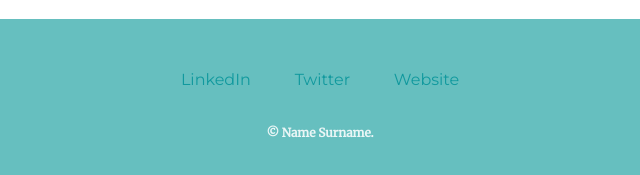
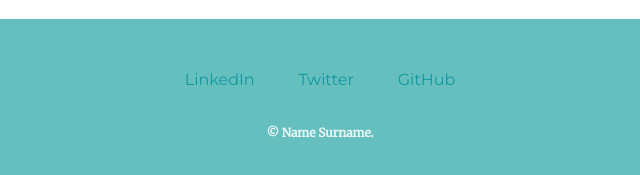
Before and after one commit to AbedengoWijaya/blog-css-simple, a plain HTML site: page index.html in a window 1280 px wide. Shown: the part 2574-2749 px from the top of the page, 320-960 px from the left. Drawn offline with Linux system fonts and the light colour scheme.

Commit message:
mengubah tulisan website menjadi github

```diff
--- a/index.html
+++ b/index.html
@@ -52,7 +52,7 @@
 <div class="bottom-container">
   <a class="footer-link" href="https://www.linkedin.com/">LinkedIn</a>
   <a class="footer-link" href="https://twitter.com/">Twitter</a>
-  <a class="footer-link" href="https://github.com/AbedengoWijaya">Website</a>
+  <a class="footer-link" href="https://github.com/AbedengoWijaya">GitHub</a>
   <p class="copyright">© Name Surname.</p>
 </div>
 </body>
```
